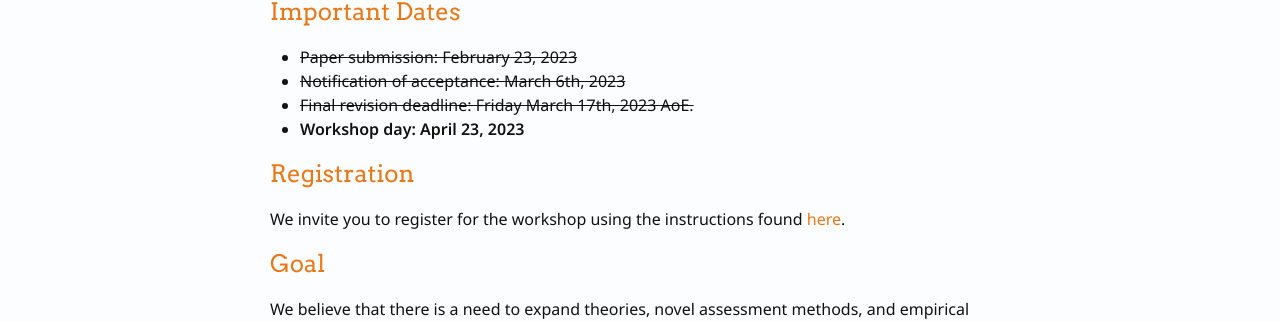
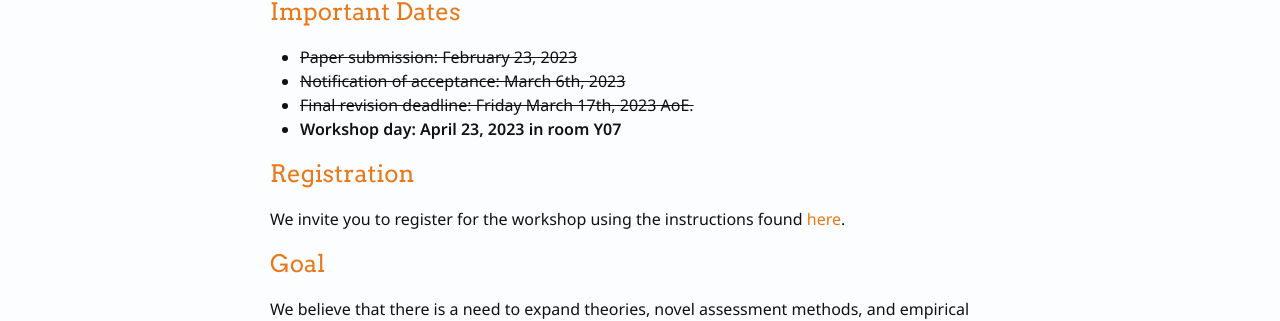
Before and after one commit to empathiCH/empathiCH.github.io, a Jekyll site: the page built from index.md, in a window 1280 px wide. Shown: the part 725-1046 px from the top of the page. Built offline with Jekyll 4.4.1, drawn with Linux system fonts in a browser that asks for light colours.

Commit message:
added room number

```diff
--- a/index.md
+++ b/index.md
@@ -21,7 +21,7 @@ Stimulated by this discussion, the expertise, and experiences of the participant
 - ~~Paper submission: February 23, 2023~~
 - ~~Notification of acceptance: March 6th, 2023~~
 - ~~Final revision deadline: Friday March 17th, 2023 AoE.~~
-- **Workshop day: April 23, 2023**
+- **Workshop day: April 23, 2023 in  room Y07**
 
 ## Registration
 
```
